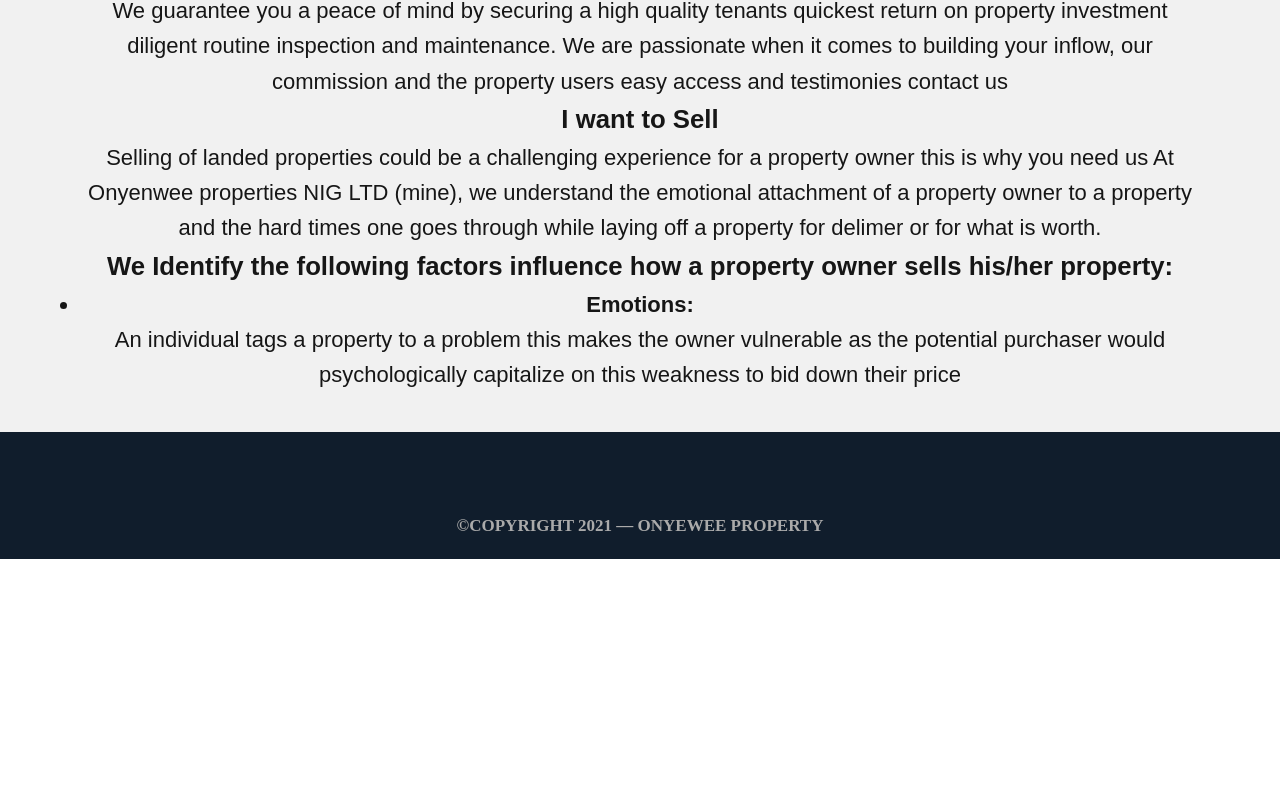
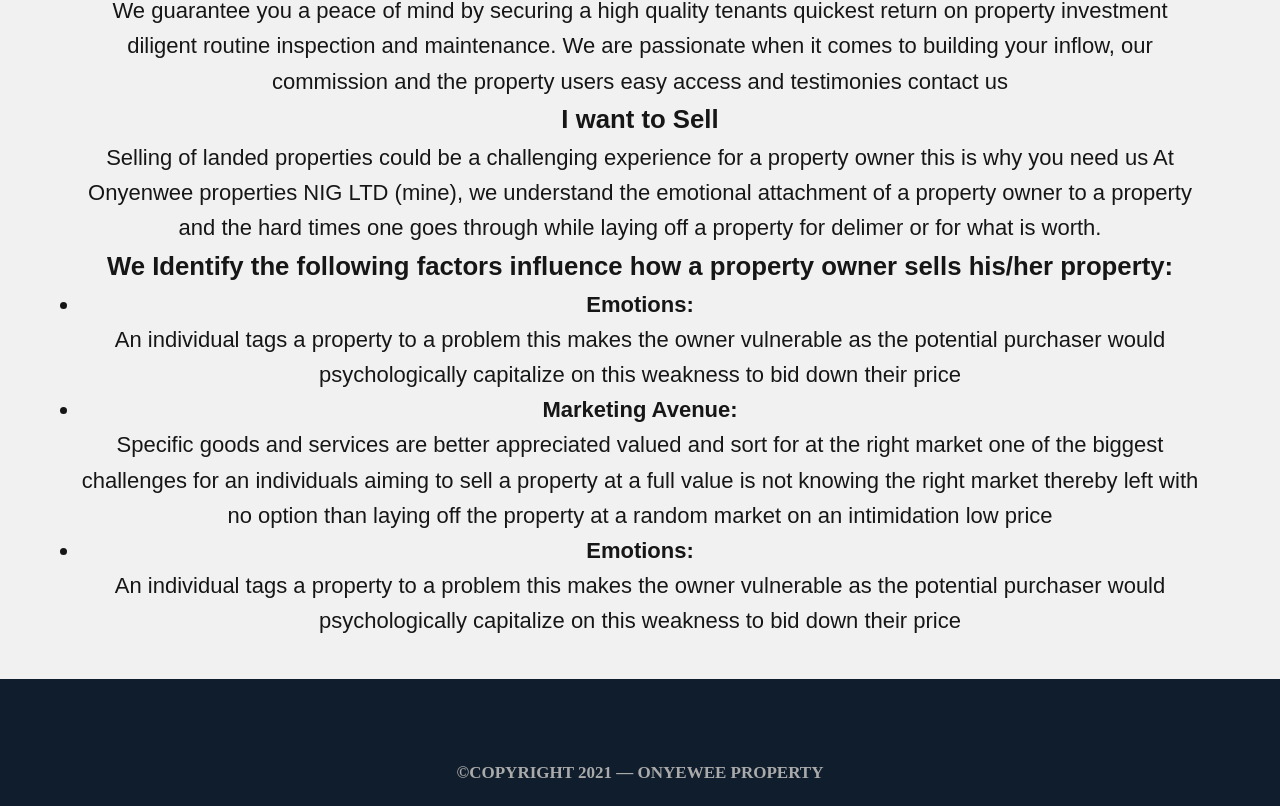
Before and after one commit to clients-projects/onyenweeproperties, a React (Create React App) app: page /property-management in a window 1280 px wide. Shown: the part 1743-2549 px from the top of the page. Before the commit the page ends 2302 px from the top, so only its background shows below. Built offline with nearby package versions, Linux system fonts and the light colour scheme; what react-router-last-location would draw is missing.

Commit message:
Added services

```diff
--- a/src/views/PropertyManangement.tsx
+++ b/src/views/PropertyManangement.tsx
@@ -107,10 +107,33 @@ const Home = () => {
                     <ul>
                         <li>
                             <h4>Emotions:</h4>
-                            <p>An individual tags a property to a
-                            problem this makes the owner vulnerable as the
-                            potential purchaser would psychologically capitalize
-                            on this weakness to bid down their price</p>
+                            <p>
+                                An individual tags a property to a problem this
+                                makes the owner vulnerable as the potential
+                                purchaser would psychologically capitalize on
+                                this weakness to bid down their price
+                            </p>
+                        </li>
+                        <li>
+                            <h4>Marketing Avenue:</h4>
+                            <p>
+                                Specific goods and services are better
+                                appreciated valued and sort for at the right
+                                market one of the biggest challenges for an
+                                individuals aiming to sell a property at a full
+                                value is not knowing the right market thereby
+                                left with no option than laying off the property
+                                at a random market on an intimidation low price
+                            </p>
+                        </li>
+                        <li>
+                            <h4>Emotions:</h4>
+                            <p>
+                                An individual tags a property to a problem this
+                                makes the owner vulnerable as the potential
+                                purchaser would psychologically capitalize on
+                                this weakness to bid down their price
+                            </p>
                         </li>
                     </ul>
                 </div>
```
